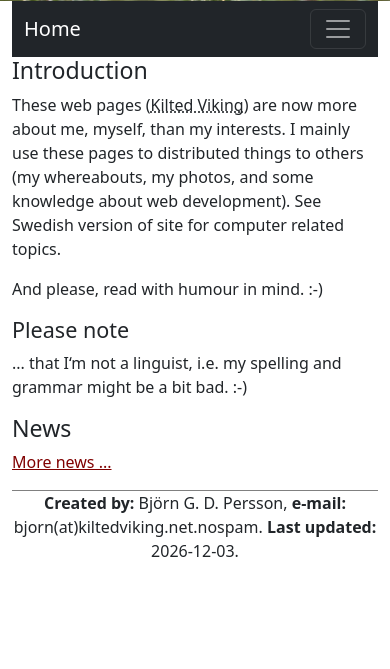
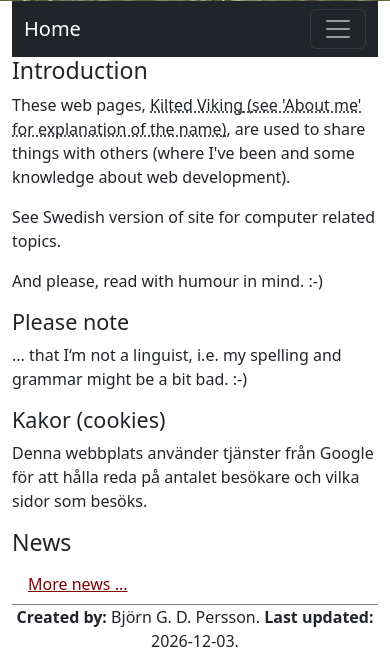
Before and after one commit to KiltedViking/kiltedviking-net, a PHP site: page / in a window 390 px wide. Shown: the part 421-1090 px from the top of the page. Before the commit the page ends 978 px from the top, so only its background shows below. Run offline with PHP 8.4, Linux system fonts and the light colour scheme; data that the repository does not hold is empty; some libraries are stand-ins or nearby versions.

Commit message:
Fixed abbr for tablets + spell checked + moved news on start page

```diff
--- a/about_kv.php
+++ b/about_kv.php
@@ -108,7 +108,7 @@
 				<p>I usually steal ideas from home pages I visit. :-) Sometimes I manage to make these ideas
 					work in my own pages and sometimes I don't. I have also spent the
 					last 30+ years as webmaster (editing, <strong>not</strong> designing
-					the sites! :-)) and developting websites, giving me some experience.</p>
+					the sites! :-)) and developing websites, giving me some experience.</p>
 
 				<img src="images/Arran.jpg" alt="Arran island" title="Arran island"
 					class="img-fluid rounded mx-auto d-block" />
--- a/css/kiltedviking5.css
+++ b/css/kiltedviking5.css
@@ -78,3 +78,21 @@ footer {
 @media (max-width: 600px) {
   h1 { font-size: 18px;}
 }
+
+/* Based on https://modernweb.com/enhancing-the-html-abbr-element-on-mobile/ */
+abbr[title]:after {
+   content: " (" attr(title) ")";
+}
+
+@media screen and (min-width: 1025px) {
+  /* abbr[title]
+   {
+      border-bottom: 1px dashed #ADADAD;
+      cursor:help;
+   } */
+
+   abbr[title]:after
+   {
+      content: "";
+   }
+}
--- a/index.php
+++ b/index.php
@@ -99,14 +99,14 @@
 
 		<!-- *** Contents row ************************************************* -->
 		<div class="row">
-			<div class="col-md-6 offset-md-2">
+			<div class="col-md-6 offset-lg-2 offset-md-1">
 				<h3 class="contentsheader">Introduction</h3>
 
-				<p>These web pages (<abbr title="See 'About me' for explanation of the name">Kilted
-					Viking</abbr>) are now more about me, myself, than my interests. I mainly use these
-					pages to distributed things to others (my whereabouts, my photos, and some
-					knowledge about web development). See Swedish version of site for computer
-					related topics.</p>
+				<p>These web pages, <abbr title="see 'About me' for explanation of the name">Kilted
+					Viking</abbr>, are used to share things with others (where I've been and some
+					knowledge about web development).</p>
+
+				<p>See Swedish version of site for computer related topics.</p>
 
 				<p>And please, read with humour in mind. :-)</p>
 
@@ -114,54 +114,20 @@
 
 				<p class="instructions">... that I&lsquo;m not a linguist, i.e. my
 					spelling and grammar might be a bit bad. :-)</p>
+
+				<h4>Kakor (cookies)</h4>
+				<p>Denna webbplats använder tjänster från Google för att hålla reda
+					på antalet besökare och vilka sidor som besöks.
+				</p>
 			</div>
 
 			<!-- *** News column ***************************************************** -->
-			<div class="col-sm-2 col-sm-offset-0">
+			<div class="col-md-3 col-sm-12 offset-sm-0">
 				<h3>News</h3>
 
 			<!-- START: Code generated from PHP -->
 	<?php
-	require('db_kiltedviking.php');
-	$blnNewsAvailable = false;
-	/*** Print news ***************************************************************/
-	if($link)
-	{
-		//Get the last three items of news
-		$strSql = "SELECT ndate, npreamble, ncategory FROM news ORDER BY ndate DESC LIMIT 0, 3";
-
-		if($res = $link->query($strSql))
-		{
-			$i = 0; //Counter for number of news items to show
-
-			//While more news items or counter less than 4
-			while(($arr = $res->fetch_assoc()) && ($i < 4))
-			{
-				print("<h3>".$arr['ndate']."</h3>\n");
-				print("<p>".$arr['npreamble']."</p>\n");
-				$i++; //Increase counter
-			}
-
-			$blnNewsAvailable = true;
-		}
-		else
-		{
-			print("<p>Sorry, no news available...<br />");
-			print("<span class=\"smallertextlight\">(can't find table)</span></p>\n");
-		}
-	}
-	else
-	{
-		print("<p>Sorry, no news available...<br />");
-		if(!$link)
-			print("<span class=\"smallertextlight\">(can't connect to server)</span>");
-		if($blnNoDb)
-			print("<span class=\"smallertextlight\">(can't connect to database)</span>");
-		print("</p>\n");
-	}
-
-	if($blnNewsAvailable)
-		print("<p><a href=\"news/\">More news ...</a></p>\n");
+	require('indexnews.php'); 	// Include code for news
 	?>
 			<!-- END: Code generated from PHP -->
 			</div>
@@ -170,8 +136,7 @@
 		<div class="row">
       		<div class="col-md-12 text-center">
 				<footer>
-					<p><strong>Created by:</strong> Bj&ouml;rn G. D. Persson, <strong>e-mail:</strong>
-						bjorn(at)kiltedviking.net.nospam. <strong>Last updated:</strong>
+					<p><b>Created by:</b> Bj&ouml;rn G. D. Persson. <b>Last updated:</b>
 						<?php
 							date_default_timezone_set("Europe/Stockholm");
 							print date("Y-m-d", filemtime($_SERVER["SCRIPT_FILENAME"]))
--- a/se/index.html
+++ b/se/index.html
@@ -72,7 +72,7 @@
 			<div class="col-md-6 offset-md-2">
 				<h3>Introduktion</h3>
 
-				<p>Kilted Viking är en halvsekel gammal, kiltkl&auml;dd sk&aring;nning
+				<p>Kilted Viking är en halvsekel gammal, kiltkl&auml;dd sk&aring;ning
 					vid namn Bj&ouml;rn som jobbar med bl.a. webbutveckling. Denna webbplats
 					anv&auml;nder jag f&ouml;r att bl.a.</p>
 					<ul>
```
Also changed, not shown: indexnews.php (added, +46 -0 lines), walks/index.php (+10 -7 lines).
